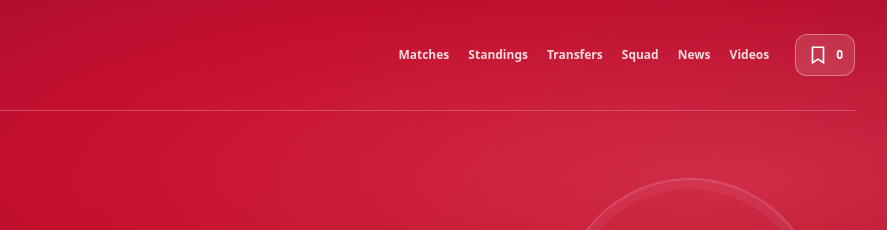
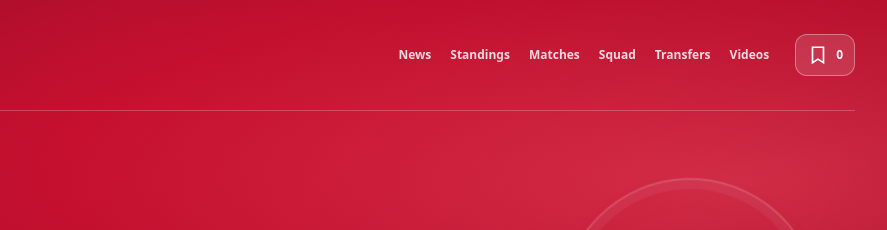
Before and after one commit to fr0st-Anno/wrexham-app, a plain HTML site: page index.html in a window 1280 px wide. Shown: the top 230 px of the page, 393-1280 px from the left. Drawn offline with Linux system fonts and the light colour scheme.

Commit message:
Order navigation as News, Standings, Matches, Squad, Transfers, Videos

```diff
--- a/index.html
+++ b/index.html
@@ -23,7 +23,7 @@
         <div class="crest-box"><img id="crest" src="https://talosatscareerssites.blob.core.windows.net/cpb-site-assets/2850/images/WAFC_FULL_COLOUR_CREST_PNG.png" alt="Wrexham AFC crest"><span id="crestFallback" aria-hidden="true">W</span></div>
         <div><div class="eyebrow light">THE RED DRAGONS · UNOFFICIAL FAN APP</div><h1>WREXHAM <span>REDS</span></h1><p>Your club. Every story. One place.</p></div>
       </div>
-      <nav class="top-navigation" aria-label="Main navigation"><a href="#matchcentre">Matches</a><a href="#standings">Standings</a><a href="#transfers">Transfers</a><a href="#squad">Squad</a><a href="#stories">News</a><a href="#videos">Videos</a></nav>
+      <nav class="top-navigation" aria-label="Main navigation"><a href="#stories">News</a><a href="#standings">Standings</a><a href="#matchcentre">Matches</a><a href="#squad">Squad</a><a href="#transfers">Transfers</a><a href="#videos">Videos</a></nav>
       <button id="bookmarksBtn" class="icon-button" aria-label="Show saved articles" title="Saved stories"><svg viewBox="0 0 24 24" fill="none" stroke="currentColor" stroke-width="1.8"><path d="M6 3.5h12v17l-6-4-6 4z"/></svg><span id="savedCount" class="counter">0</span></button>
     </div>
     <div class="hero wrap"><div class="hero-main"><span class="section-label"><span class="red-dot"></span> THE INDEPENDENT RED DRAGONS HUB</span><h2>Every story.<br><em>Every Wrexham moment.</em></h2><p>News, matchday, Championship standings, player profiles and transfer stories — all together for Wrexham fans.</p><div class="hero-actions"><a class="primary-action" href="#matchcentre">Match centre <span aria-hidden="true">↗</span></a><a class="quiet-action" href="#stories">Latest news <span aria-hidden="true">▶</span></a></div></div><div class="hero-stamp" aria-hidden="true"><span class="stamp-small">THE RED DRAGONS</span><strong>1864</strong><span>UP THE TOWN</span></div></div>
```
